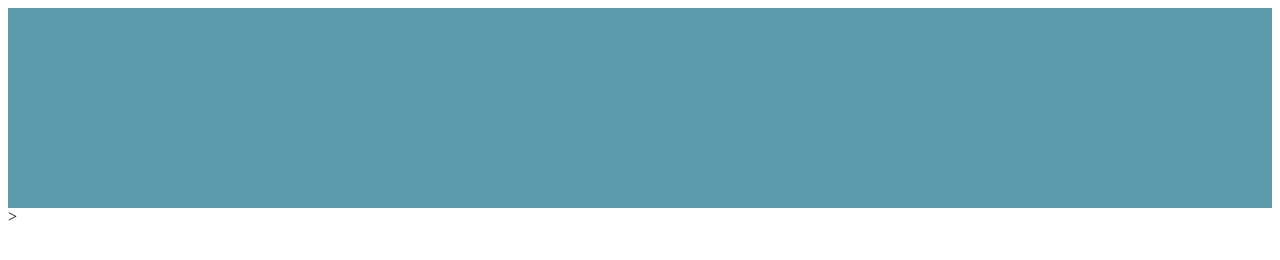
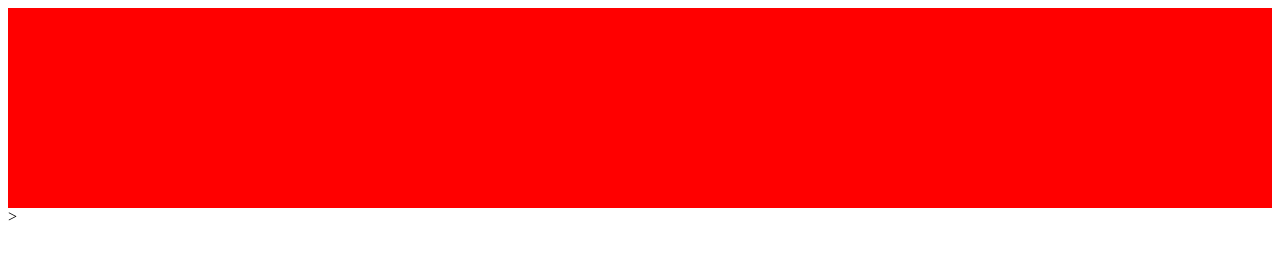
Before and after one commit to TimNurMur/Test, a plain HTML site: page index.html in a window 1280 px wide. Drawn offline with Linux system fonts and the light colour scheme.

Commit message:
commit red

```diff
--- a/style.css
+++ b/style.css
@@ -1,4 +1,4 @@
 .header {
-    background-color: rgb(91, 154, 170);
+    background-color: red;
     height: 200px;
 }
```
